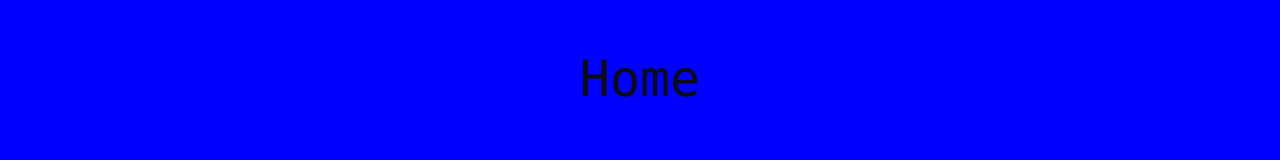
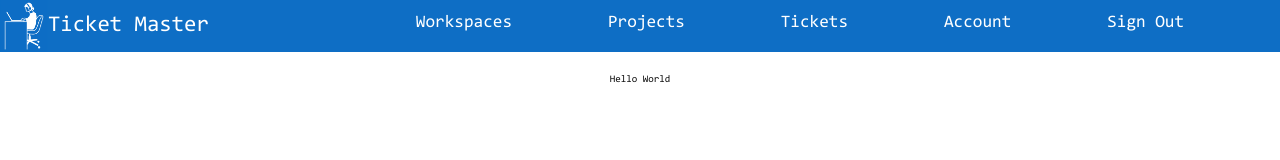
Before and after one commit to leshawn-rice/ticketmaster, a React app in the folder frontend/: page / in a window 1280 px wide. Built offline with nearby package versions, Linux system fonts and the light colour scheme.

Commit message:
removed border animation from navbar header and changed favicon

```diff
--- a/frontend/public/index.html
+++ b/frontend/public/index.html
@@ -7,7 +7,7 @@
     <meta name="viewport" content="width=device-width, initial-scale=1" />
     <meta name="theme-color" content="#000000" />
     <meta name="description" content="Raise issues and delegate tasks" />
-    <link rel="apple-touch-icon" href="%PUBLIC_URL%/logo192.png" />
+    <link rel="apple-touch-icon" href="%PUBLIC_URL%/apple-touch-icon.png" />
 
     <link rel="manifest" href="%PUBLIC_URL%/manifest.json" />
 
--- a/frontend/src/components/Nav/Navbar.js
+++ b/frontend/src/components/Nav/Navbar.js
@@ -12,52 +12,52 @@ import Drawer from './Drawer';
 
 const Navbar = ({ theme }) => {
 
+  // return (
+  //   <Drawer />
+  // )
+
+  let page = 'home';
+  let bgClass = theme === 'dark' ? 'bg-dark' : 'bg-primary';
+  let navLogo = theme === 'light' ? logo : darkLogo;
+
+  const displayDesktop = () => {
+    return (
+      <div className={`Navbar-Links ${bgClass}`}>
+        {NAV_LINKS[page].map(link => (
+          <NavLink
+            key={`${link.label}-navlink`}
+            className={`Navbar-Link ${bgClass}`}
+            to={link.href}
+          >
+            {link.label}
+          </NavLink>
+        ))}
+      </div>
+    );
+  }
+
+  const displayMobile = () => {
+  }
+
   return (
-    <Drawer />
+    <div className={`Navbar ${bgClass}`}>
+      <div className="Navbar-Home">
+        <img className="Navbar-Logo" src={navLogo} alt="nav-logo" />
+        <NavLink className={`Navbar-Header ${bgClass}`} to="/">Ticket Master</NavLink>
+      </div>
+      {/* display === mobile ? displayMobile() : displayDesktop() */}
+      <div className={`Navbar-Links ${bgClass}`}>
+        {NAV_LINKS[page].map(link => (
+          <NavLink
+            key={`${link.label}-navlink`}
+            className={`Navbar-Link ${bgClass}`}
+            to={link.href}
+          >
+            {link.label}
+          </NavLink>
+        ))}
+      </div>
+    </div>
   )
-
-  // let page = 'home';
-  // let bgClass = theme === 'dark' ? 'bg-dark' : 'bg-primary';
-  // let navLogo = theme === 'light' ? logo : darkLogo;
-
-  // const displayDesktop = () => {
-  //   return (
-  //     <div className={`Navbar-Links ${bgClass}`}>
-  //       {NAV_LINKS[page].map(link => (
-  //         <NavLink
-  //           key={`${link.label}-navlink`}
-  //           className={`Navbar-Link ${bgClass}`}
-  //           to={link.href}
-  //         >
-  //           {link.label}
-  //         </NavLink>
-  //       ))}
-  //     </div>
-  //   );
-  // }
-
-  // const displayMobile = () => {
-  // }
-
-  // return (
-  //   <div className={`Navbar ${bgClass}`}>
-  //     <div className="Navbar-Home">
-  //       <img className="Navbar-Logo" src={navLogo} alt="nav-logo" />
-  //       <NavLink className={`Navbar-Header ${bgClass}`} to="/">Ticket Master</NavLink>
-  //     </div>
-  //     {/* display === mobile ? displayMobile() : displayDesktop() */}
-  //     <div className={`Navbar-Links ${bgClass}`}>
-  //       {NAV_LINKS[page].map(link => (
-  //         <NavLink
-  //           key={`${link.label}-navlink`}
-  //           className={`Navbar-Link ${bgClass}`}
-  //           to={link.href}
-  //         >
-  //           {link.label}
-  //         </NavLink>
-  //       ))}
-  //     </div>
-  //   </div>
-  // )
 }
 export default Navbar;
--- a/frontend/src/styles/Navbar.scss
+++ b/frontend/src/styles/Navbar.scss
@@ -34,6 +34,7 @@
 .Navbar-Header {
   @include nav-item;
   font-size: 2.25rem;
+  border: none !important;
 }
 
 .Navbar-Links {
```
Also changed, not shown: frontend/public/android-chrome-192x192.png (added), frontend/public/android-chrome-512x512.png (added), frontend/public/apple-touch-icon.png (added), frontend/public/favicon-16x16.png (added), frontend/public/favicon-32x32.png (added), frontend/public/favicon.ico, frontend/public/logo192.png (deleted), frontend/public/logo512.png (deleted), frontend/public/manifest.json.
